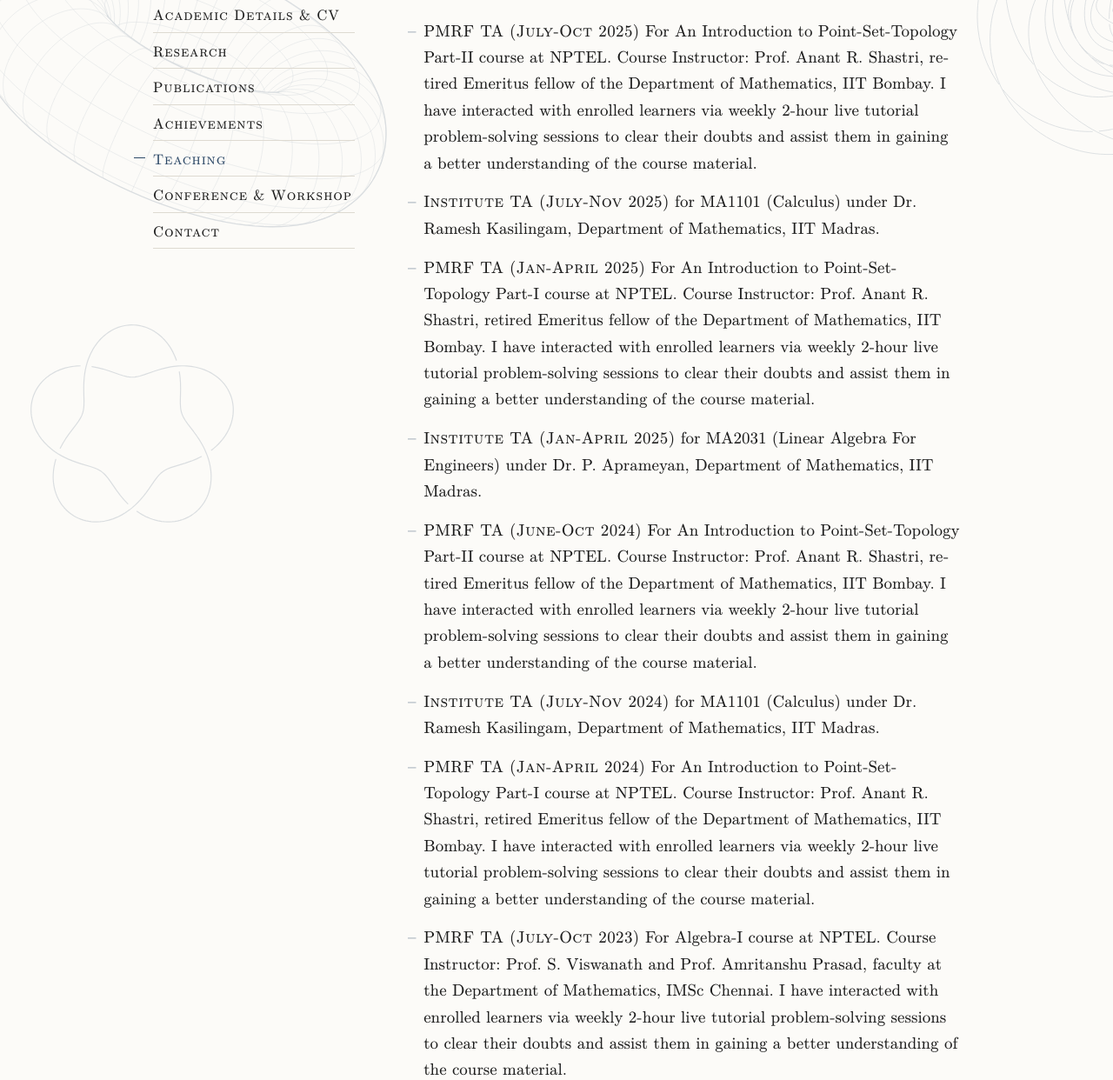
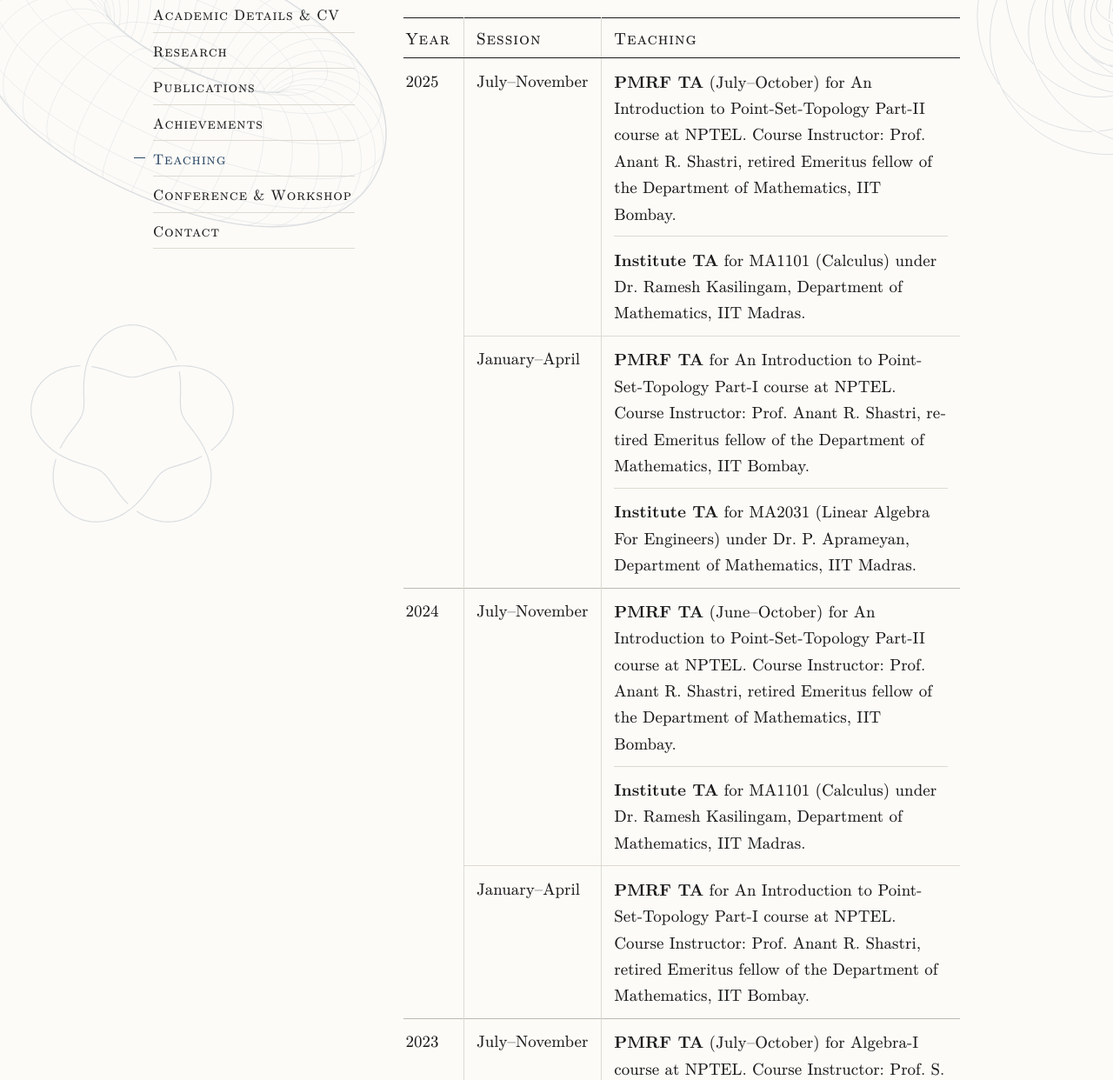
Before and after one commit to ssouvikmandal/ssouvikmandal.github.io, a plain HTML site: page teaching.html in a window 1280 px wide. Shown: the part 238-1480 px from the top of the page at 87% size. Drawn offline with Linux system fonts and the light colour scheme.

Commit message:
Teaching page as a table; the earlier list version archived in source/archive
- Year | Session | Teaching, newest first; sessions July–November and January–April;
  PMRF TA / Institute TA in bold; a thin line between positions in one session; the
  sentence common to all PMRF TA positions once, in the last row. Phones show a list.
- The previous list version is kept unchanged in source/archive/teaching-list.html (not
  built or linked); source/archive/README.md says how to show it again.
- README: how to add a teaching entry to the table.

Co-Authored-By: Claude Opus 5.5 <noreply@anthropic.com>

```diff
--- a/assets/site.css
+++ b/assets/site.css
@@ -419,6 +419,74 @@ ol.entries > li::marker { font-variant-numeric: tabular-nums; color: var(--muted
   .dated > li { grid-template-columns: 1fr; gap: 0; }
 }
 
+/* Teaching page: a table of year, session and teaching.
+   Computers and tablets: a table with year, session and teaching, in the spirit of LaTeX's
+   booktabs: strong rules at the top, under the headings and at the bottom, thin rules
+   between rows and columns, a slightly darker rule between years; "PMRF TA" and
+   "Institute TA" in bold, and a thin line between positions held in the same session.
+   Phones: the same content as a list (year, then session, then entries). */
+table.teaching {
+  width: 100%;
+  max-width: var(--measure);
+  border-collapse: collapse;
+  margin: 0 0 1.5rem;
+  border-top: 1.5px solid var(--text);
+  font-variant-numeric: lining-nums tabular-nums;
+}
+table.teaching th, table.teaching td {
+  text-align: left;
+  vertical-align: top;
+  font-weight: 400;
+  padding: .65rem .9rem .7rem;
+}
+table.teaching thead th {
+  padding-top: .5rem;
+  padding-bottom: .45rem;
+  border-bottom: 1px solid var(--text);
+  font-variant-caps: all-small-caps;
+  letter-spacing: .05em;
+}
+table.teaching .year, table.teaching thead th:first-child { padding-left: .15rem; }
+table.teaching thead th + th, table.teaching .session, table.teaching tbody td {
+  border-left: 1px solid var(--rule);           /* the lines between the columns */
+}
+table.teaching .year { width: 1%; white-space: nowrap; }
+table.teaching .session { width: 1%; white-space: nowrap; }
+table.teaching tbody tr + tr > * { border-top: 1px solid var(--rule); }
+table.teaching tbody + tbody { border-top: 1px solid #bfbab0; }   /* between years */
+/* Several positions in one session: one under the other, divided by a thin line. */
+table.teaching ul.ta { margin: 0; padding: 0; list-style: none; }
+table.teaching ul.ta > li + li {
+  margin-top: .65rem;
+  padding-top: .65rem;
+  border-top: 1px solid var(--rule);
+}
+/* "PMRF TA" and "Institute TA" in bold, so that they can be seen at a glance. */
+table.teaching .role { font-weight: 700; }
+table.teaching tfoot td {
+  border-top: 1.5px solid var(--text);
+  padding: .6rem .15rem 0;
+  color: var(--muted);
+  font-size: .92em;
+}
+@media (max-width: 39.99em) {
+  table.teaching, table.teaching thead, table.teaching tbody, table.teaching tfoot,
+  table.teaching tr, table.teaching th, table.teaching td { display: block; width: auto; }
+  table.teaching thead {                          /* hidden, but read by screen readers */
+    position: absolute; width: 1px; height: 1px; overflow: hidden; clip: rect(0 0 0 0);
+  }
+  table.teaching th, table.teaching td { padding: 0; border: 0 !important; white-space: normal; }
+  table.teaching tbody { padding: .9rem 0 .4rem; }
+  table.teaching tbody + tbody {                   /* between years: darker than the lines */
+    border-top: 1px solid #bfbab0 !important;      /* between positions */
+    padding-top: 1.1rem;
+  }
+  table.teaching .year { font-size: 1.15em; margin-bottom: .2rem; }
+  table.teaching .session { font-style: italic; color: var(--muted); margin: .45rem 0 .3rem; }
+  table.teaching td { margin-bottom: .5rem; }
+  table.teaching tfoot td { border-top: 1.5px solid var(--text) !important; padding-top: .6rem; }
+}
+
 /* Formulas: long displayed formulas scroll instead of overflowing on phones. */
 mjx-container[display="true"] { overflow-x: auto; overflow-y: hidden; max-width: 100%; }
 
--- a/source/last-updated.json
+++ b/source/last-updated.json
@@ -33,6 +33,6 @@
   },
   "teaching.html": {
     "date": "2026-11-18",
-    "hash": "8d8c77d312a44cf568a53c0b9b7f1a563b9d8bd33797017fdb5927321b439647"
+    "hash": "6f091c312a5d89e86d7e83579efb5dd992f10e07a8331f5a6698a122edede33a"
   }
 }
--- a/teaching.html
+++ b/teaching.html
@@ -48,18 +48,59 @@
   </nav>
   <main id="content">
 <h1>Teaching Experience</h1>
-<ul class="entries">
-  <li><span class="lead">PMRF TA (July-Oct 2025)</span> For An Introduction to Point-Set-Topology Part-II course at NPTEL. Course Instructor: Prof. Anant R. Shastri, retired Emeritus fellow of the Department of Mathematics, IIT Bombay. I have interacted with enrolled learners via weekly 2-hour live tutorial problem-solving sessions to clear their doubts and assist them in gaining a better understanding of the course material.</li>
-  <li><span class="lead">Institute TA (July-Nov 2025)</span> for MA1101 (Calculus) under Dr. Ramesh Kasilingam, Department of Mathematics, IIT Madras.</li>
-  <li><span class="lead">PMRF TA (Jan-April 2025)</span> For An Introduction to Point-Set-Topology Part-I course at NPTEL. Course Instructor: Prof. Anant R. Shastri, retired Emeritus fellow of the Department of Mathematics, IIT Bombay. I have interacted with enrolled learners via weekly 2-hour live tutorial problem-solving sessions to clear their doubts and assist them in gaining a better understanding of the course material.</li>
-  <li><span class="lead">Institute TA (Jan-April 2025)</span> for MA2031 (Linear Algebra For Engineers) under Dr. P. Aprameyan, Department of Mathematics, IIT Madras.</li>
-  <li><span class="lead">PMRF TA (June-Oct 2024)</span> For An Introduction to Point-Set-Topology Part-II course at NPTEL. Course Instructor: Prof. Anant R. Shastri, retired Emeritus fellow of the Department of Mathematics, IIT Bombay. I have interacted with enrolled learners via weekly 2-hour live tutorial problem-solving sessions to clear their doubts and assist them in gaining a better understanding of the course material.</li>
-  <li><span class="lead">Institute TA (July-Nov 2024)</span> for MA1101 (Calculus) under Dr. Ramesh Kasilingam, Department of Mathematics, IIT Madras.</li>
-  <li><span class="lead">PMRF TA (Jan-April 2024)</span> For An Introduction to Point-Set-Topology Part-I course at NPTEL. Course Instructor: Prof. Anant R. Shastri, retired Emeritus fellow of the Department of Mathematics, IIT Bombay. I have interacted with enrolled learners via weekly 2-hour live tutorial problem-solving sessions to clear their doubts and assist them in gaining a better understanding of the course material.</li>
-  <li><span class="lead">PMRF TA (July-Oct 2023)</span> For Algebra-I course at NPTEL. Course Instructor: Prof. S. Viswanath and Prof. Amritanshu Prasad, faculty at the Department of Mathematics, IMSc Chennai. I have interacted with enrolled learners via weekly 2-hour live tutorial problem-solving sessions to clear their doubts and assist them in gaining a better understanding of the course material.</li>
-  <li><span class="lead">PMRF TA (July-Oct 2023)</span> For An Introduction to Point-Set-Topology Part-II course at NPTEL. Course Instructor: Prof. Anant R. Shastri, retired Emeritus fellow of the Department of Mathematics, IIT Bombay. I have interacted with enrolled learners via weekly 2-hour live tutorial problem-solving sessions to clear their doubts and assist them in gaining a better understanding of the course material.</li>
-  <li><span class="lead">PMRF TA (Feb-April 2023)</span> for Basic Real Analysis course at NPTEL. Course Instructor: Prof. Inder K. Rana, an Emeritus fellow at the Department of Mathematics, IIT Bombay. I have interacted with enrolled learners via weekly 2-hour live tutorial problem-solving sessions to clear their doubts and assist them in gaining a better understanding of the course material.</li>
-</ul>
+<table class="teaching">
+  <thead>
+    <tr><th scope="col">Year</th><th scope="col">Session</th><th scope="col">Teaching</th></tr>
+  </thead>
+  <tbody>
+    <tr>
+      <th scope="rowgroup" class="year" rowspan="2">2025</th>
+      <th scope="row" class="session">July–November</th>
+      <td><ul class="ta">
+        <li><strong class="role">PMRF TA</strong> (July–October) for An Introduction to Point-Set-Topology Part-II course at NPTEL. Course Instructor: Prof. Anant R. Shastri, retired Emeritus fellow of the Department of Mathematics, IIT Bombay.</li>
+        <li><strong class="role">Institute TA</strong> for MA1101 (Calculus) under Dr. Ramesh Kasilingam, Department of Mathematics, IIT Madras.</li>
+      </ul></td>
+    </tr>
+    <tr>
+      <th scope="row" class="session">January–April</th>
+      <td><ul class="ta">
+        <li><strong class="role">PMRF TA</strong> for An Introduction to Point-Set-Topology Part-I course at NPTEL. Course Instructor: Prof. Anant R. Shastri, retired Emeritus fellow of the Department of Mathematics, IIT Bombay.</li>
+        <li><strong class="role">Institute TA</strong> for MA2031 (Linear Algebra For Engineers) under Dr. P. Aprameyan, Department of Mathematics, IIT Madras.</li>
+      </ul></td>
+    </tr>
+  </tbody>
+  <tbody>
+    <tr>
+      <th scope="rowgroup" class="year" rowspan="2">2024</th>
+      <th scope="row" class="session">July–November</th>
+      <td><ul class="ta">
+        <li><strong class="role">PMRF TA</strong> (June–October) for An Introduction to Point-Set-Topology Part-II course at NPTEL. Course Instructor: Prof. Anant R. Shastri, retired Emeritus fellow of the Department of Mathematics, IIT Bombay.</li>
+        <li><strong class="role">Institute TA</strong> for MA1101 (Calculus) under Dr. Ramesh Kasilingam, Department of Mathematics, IIT Madras.</li>
+      </ul></td>
+    </tr>
+    <tr>
+      <th scope="row" class="session">January–April</th>
+      <td><strong class="role">PMRF TA</strong> for An Introduction to Point-Set-Topology Part-I course at NPTEL. Course Instructor: Prof. Anant R. Shastri, retired Emeritus fellow of the Department of Mathematics, IIT Bombay.</td>
+    </tr>
+  </tbody>
+  <tbody>
+    <tr>
+      <th scope="rowgroup" class="year" rowspan="2">2023</th>
+      <th scope="row" class="session">July–November</th>
+      <td><ul class="ta">
+        <li><strong class="role">PMRF TA</strong> (July–October) for Algebra-I course at NPTEL. Course Instructor: Prof. S. Viswanath and Prof. Amritanshu Prasad, faculty at the Department of Mathematics, IMSc Chennai.</li>
+        <li><strong class="role">PMRF TA</strong> (July–October) for An Introduction to Point-Set-Topology Part-II course at NPTEL. Course Instructor: Prof. Anant R. Shastri, retired Emeritus fellow of the Department of Mathematics, IIT Bombay.</li>
+      </ul></td>
+    </tr>
+    <tr>
+      <th scope="row" class="session">January–April</th>
+      <td><strong class="role">PMRF TA</strong> (February–April) for Basic Real Analysis course at NPTEL. Course Instructor: Prof. Inder K. Rana, an Emeritus fellow at the Department of Mathematics, IIT Bombay.</td>
+    </tr>
+  </tbody>
+  <tfoot>
+    <tr><td colspan="3">As PMRF TA for the NPTEL courses, I have interacted with enrolled learners via weekly 2-hour live tutorial problem-solving sessions to clear their doubts and assist them in gaining a better understanding of the course material.</td></tr>
+  </tfoot>
+</table>
   </main>
 </div>
 <footer class="site-footer">
```
Also changed, not shown: source/archive/teaching-list.html (added, +17 -0 lines), source/pages/teaching.html (+53 -12 lines), README.md, source/archive/README.md (added).
